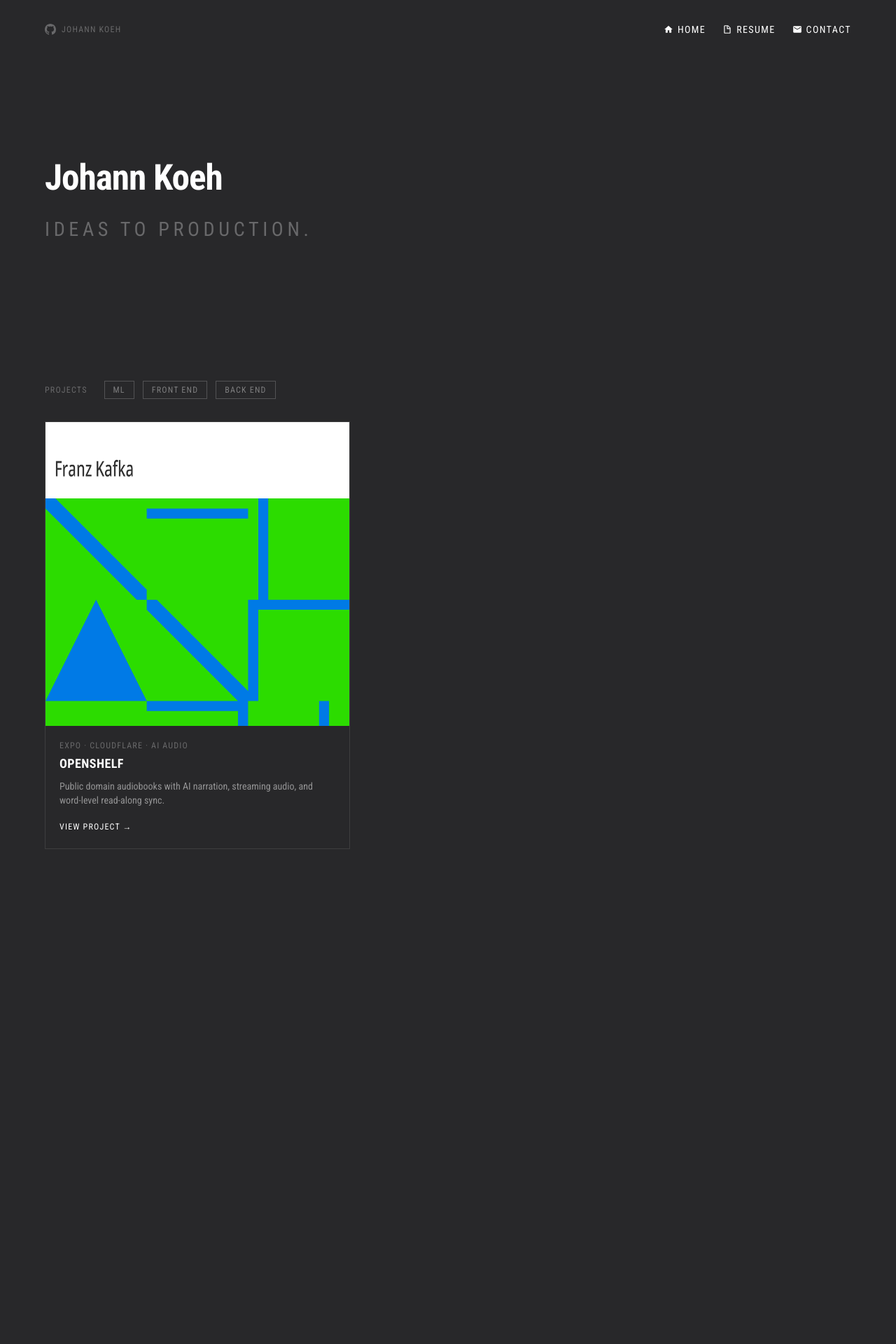
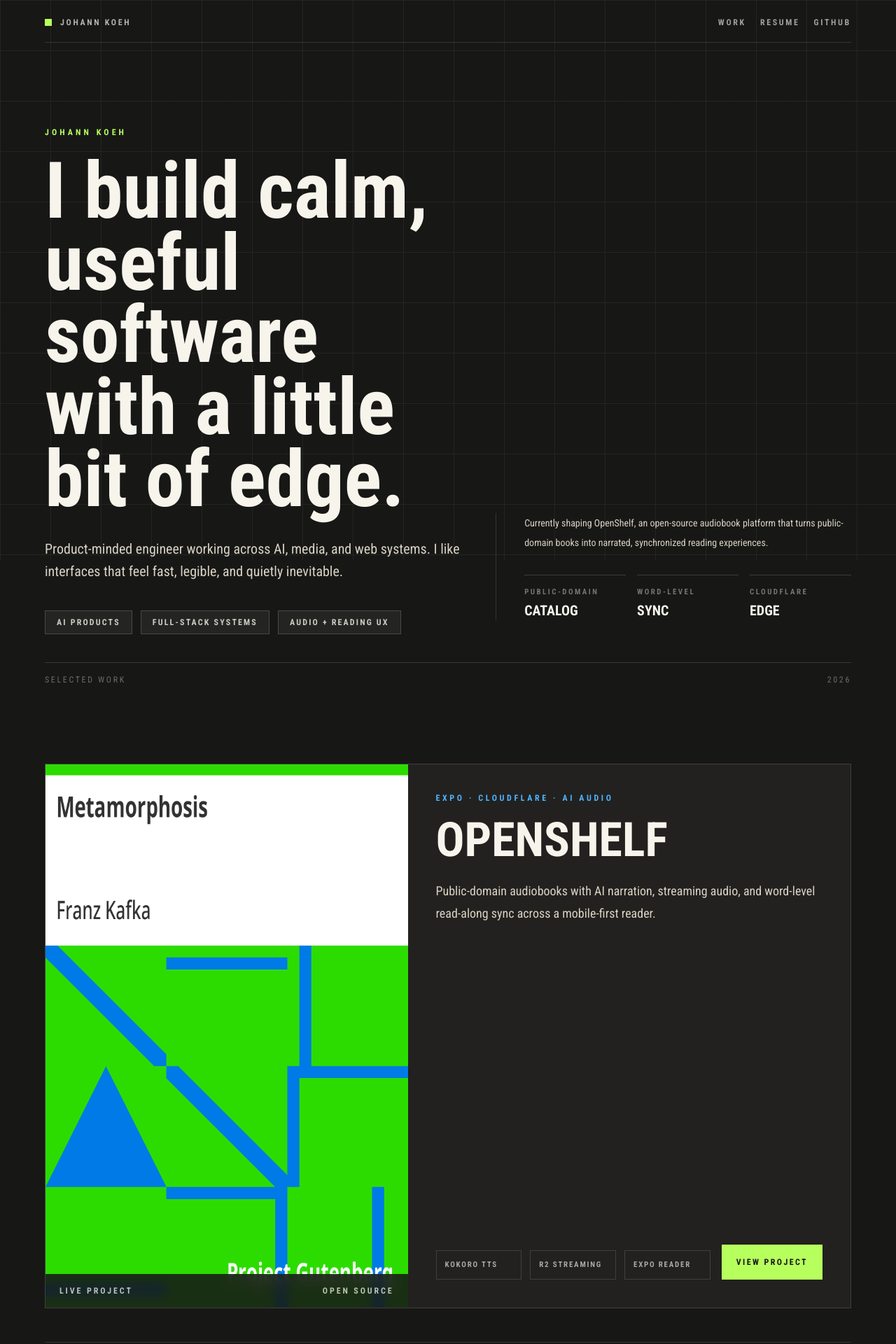
Before and after one commit to jkoeh/personal-website, a React (Vite) app: page / in a window 1280 px wide. Shown: the top 1920 px of the page at 70% size. Before the commit the page ends 1277 px from the top, so only its background shows below. Built offline with nearby package versions, Linux system fonts and the light colour scheme.

Commit message:
Redesign portfolio homepage

```diff
--- a/src/App.tsx
+++ b/src/App.tsx
@@ -1,79 +1,154 @@
-import { useState } from 'react';
 import Header from './components/Header';
-import HeroSlot from './components/HeroSlot';
 import openShelfImg from './images/openshelf.png';
 
-const PROJECT_TYPES = ['ML', 'Front End', 'Back End'];
+const focusAreas = ['AI products', 'Full-stack systems', 'Audio + reading UX'];
+const metrics = [
+  ['Public-domain', 'catalog'],
+  ['Word-level', 'sync'],
+  ['Cloudflare', 'edge'],
+];
 
 function App() {
-  const [projectTypeSelected, setProjectType] = useState('');
+  return (
+    <div className="min-h-screen overflow-hidden bg-[#171716] text-[#f7f4ec]">
+      <div className="pointer-events-none fixed inset-0 opacity-[0.08] [background-image:linear-gradient(rgba(247,244,236,.8)_1px,transparent_1px),linear-gradient(90deg,rgba(247,244,236,.8)_1px,transparent_1px)] [background-size:72px_72px]" />
 
-  function toggleType(type: string) {
-    setProjectType((prev) => (prev === type ? '' : type));
-  }
+      <section className="relative min-h-screen flex flex-col">
+        <Header />
 
-  return (
-    <div>
-      {/* ── HERO ── */}
-      <section className="min-h-[60vh] flex flex-col">
-        <Header />
-        <div className="flex-1 flex flex-col justify-center">
-          <HeroSlot />
-        </div>
-      </section>
+        <main className="flex-1 px-6 py-10 min-[700px]:px-12 min-[1040px]:px-16">
+          <div className="mx-auto grid max-w-7xl grid-cols-1 gap-12 min-[980px]:grid-cols-[1.08fr_.92fr] min-[980px]:items-end">
+            <div className="pt-10 min-[980px]:pt-20">
+              <p className="mb-6 text-xs font-bold uppercase tracking-[0.34em] text-[#b7ff5d]">
+                Johann Koeh
+              </p>
+              <h1 className="max-w-4xl text-[52px] font-black leading-[0.92] tracking-normal min-[700px]:text-[88px] min-[1160px]:text-[112px]">
+                I build calm, useful software with a little bit of edge.
+              </h1>
+              <p className="mt-8 max-w-2xl text-lg leading-8 text-[#d8d2c3] min-[700px]:text-xl">
+                Product-minded engineer working across AI, media, and web systems. I like
+                interfaces that feel fast, legible, and quietly inevitable.
+              </p>
 
-      {/* ── PROJECTS ── */}
-      <section className="px-10 min-[700px]:px-16 py-16">
-        <div className="flex items-center gap-6 mb-8 flex-wrap">
-          <p className="text-white/30 text-xs uppercase tracking-widest">Projects</p>
-          <div className="flex gap-3 flex-wrap">
-            {PROJECT_TYPES.map((type) => (
-              <button
-                key={type}
-                onClick={() => toggleType(type)}
-                className={`
-                  px-3 py-1 text-xs uppercase tracking-widest border transition-colors cursor-pointer
-                  ${
-                    projectTypeSelected === type
-                      ? 'bg-white text-[#28282a] border-white'
-                      : 'bg-transparent text-white/40 border-white/20 hover:border-white hover:text-white'
-                  }
-                `}
+              <div className="mt-10 flex flex-wrap gap-3">
+                {focusAreas.map((area) => (
+                  <span
+                    key={area}
+                    className="border border-[#f7f4ec]/18 bg-[#f7f4ec]/6 px-4 py-2 text-xs font-bold uppercase tracking-[0.18em] text-[#f7f4ec]/80"
                   >
-                {type}
-              </button>
+                    {area}
+                  </span>
                 ))}
               </div>
             </div>
 
-        <div className="grid grid-cols-1 min-[700px]:grid-cols-2 gap-6 max-w-4xl">
-          <div className="border border-white/10 overflow-hidden">
+            <aside className="border-y border-[#f7f4ec]/14 py-6 min-[980px]:mb-5 min-[980px]:border-y-0 min-[980px]:border-l min-[980px]:py-0 min-[980px]:pl-10">
+              <p className="text-sm leading-7 text-[#d8d2c3]">
+                Currently shaping OpenShelf, an open-source audiobook platform that turns
+                public-domain books into narrated, synchronized reading experiences.
+              </p>
+              <div className="mt-8 grid grid-cols-3 gap-4">
+                {metrics.map(([top, bottom]) => (
+                  <div key={top} className="border-t border-[#f7f4ec]/18 pt-4">
+                    <p className="text-[11px] font-bold uppercase tracking-[0.22em] text-[#f7f4ec]/42">
+                      {top}
+                    </p>
+                    <p className="mt-1 text-xl font-black uppercase tracking-normal text-[#f7f4ec]">
+                      {bottom}
+                    </p>
+                  </div>
+                ))}
+              </div>
+            </aside>
+          </div>
+        </main>
+
+        <div className="px-6 pb-8 min-[700px]:px-12 min-[1040px]:px-16">
+          <div className="mx-auto flex max-w-7xl items-center justify-between border-t border-[#f7f4ec]/14 pt-4 text-xs uppercase tracking-[0.22em] text-[#f7f4ec]/38">
+            <span>Selected work</span>
+            <span>2026</span>
+          </div>
+        </div>
+      </section>
+
+      <section id="work" className="relative px-6 py-20 min-[700px]:px-12 min-[1040px]:px-16">
+        <div className="mx-auto max-w-7xl">
+          <a
+            href="https://openshelf.johannkoeh.io"
+            className="group grid overflow-hidden border border-[#f7f4ec]/14 bg-[#22211f] text-[#f7f4ec] no-underline transition-colors hover:border-[#b7ff5d]/70 min-[900px]:grid-cols-[.9fr_1.1fr]"
+          >
+            <div className="relative min-h-[360px] overflow-hidden bg-[#24e000]">
               <img
                 src={openShelfImg}
                 alt="OpenShelf audiobook cover"
-              className="w-full aspect-square object-cover"
+                className="h-full w-full object-cover transition-transform duration-700 group-hover:scale-[1.025]"
               />
-            <div className="p-5">
-              <p className="text-white/30 text-xs uppercase tracking-widest">
+              <div className="absolute bottom-0 left-0 right-0 flex items-center justify-between bg-[#171716]/88 px-5 py-4 text-xs font-bold uppercase tracking-[0.24em] text-[#f7f4ec]/74 backdrop-blur">
+                <span>Live project</span>
+                <span>Open source</span>
+              </div>
+            </div>
+
+            <div className="flex min-h-[360px] flex-col justify-between p-7 min-[700px]:p-10">
+              <div>
+                <p className="text-xs font-bold uppercase tracking-[0.3em] text-[#4eb4ff]">
                   Expo · Cloudflare · AI Audio
                 </p>
-              <h3 className="text-white font-bold text-lg uppercase tracking-wide mt-1">
+                <h2 className="mt-5 max-w-2xl text-[42px] font-black uppercase leading-[0.95] tracking-normal min-[700px]:text-[68px]">
                   OpenShelf
-              </h3>
-              <p className="text-white/50 text-sm mt-2">
-                Public domain audiobooks with AI narration, streaming audio, and word-level
-                read-along sync.
+                </h2>
+                <p className="mt-6 max-w-xl text-lg leading-8 text-[#d8d2c3]">
+                  Public-domain audiobooks with AI narration, streaming audio, and word-level
+                  read-along sync across a mobile-first reader.
                 </p>
-              <a
-                href="https://openshelf.johannkoeh.io"
-                className="inline-block mt-5 text-xs text-white uppercase tracking-widest hover:text-white/50 transition-colors no-underline"
+              </div>
+
+              <div className="mt-12 grid gap-4 min-[700px]:grid-cols-[1fr_auto] min-[700px]:items-end">
+                <div className="grid grid-cols-3 gap-3">
+                  {['Kokoro TTS', 'R2 streaming', 'Expo reader'].map((item) => (
+                    <span
+                      key={item}
+                      className="border border-[#f7f4ec]/14 px-3 py-3 text-[11px] font-bold uppercase tracking-[0.16em] text-[#f7f4ec]/64"
                     >
-                View Project →
+                      {item}
+                    </span>
+                  ))}
+                </div>
+                <span className="inline-flex items-center justify-center border border-[#b7ff5d] bg-[#b7ff5d] px-5 py-4 text-xs font-black uppercase tracking-[0.2em] text-[#171716] transition-transform group-hover:-translate-y-1">
+                  View project
+                </span>
+              </div>
+            </div>
           </a>
-            </div>
+
+          <div className="mt-12 grid gap-5 border-t border-[#f7f4ec]/14 pt-8 text-sm leading-7 text-[#d8d2c3] min-[780px]:grid-cols-3">
+            <p>
+              I care about the boring parts that make products feel good: data contracts,
+              deployment paths, loading states, and the small moments where users decide whether
+              to trust a tool.
+            </p>
+            <p>
+              The work usually lands somewhere between product engineering and systems design,
+              with a bias toward shipping the thing people can actually touch.
+            </p>
+            <p>
+              This site is intentionally small. The projects should do most of the talking.
+            </p>
           </div>
         </div>
       </section>
+
+      <footer className="relative px-6 pb-10 min-[700px]:px-12 min-[1040px]:px-16">
+        <div className="mx-auto flex max-w-7xl flex-wrap items-center justify-between gap-4 border-t border-[#f7f4ec]/14 pt-6 text-xs uppercase tracking-[0.22em] text-[#f7f4ec]/38">
+          <span>Johann Koeh</span>
+          <a
+            href="https://github.com/jkoeh"
+            className="text-[#f7f4ec]/48 no-underline transition-colors hover:text-[#f7f4ec]"
+          >
+            GitHub
+          </a>
+        </div>
+      </footer>
     </div>
   );
 }
--- a/src/components/Header.tsx
+++ b/src/components/Header.tsx
@@ -1,38 +1,34 @@
 const Header = () => (
-  <div className="flex justify-between items-center px-10 min-[700px]:px-16 pt-8 pb-4 text-white text-sm uppercase tracking-widest">
-    <a
-      className="flex items-center gap-2 text-white/30 text-xs tracking-widest no-underline hover:text-white/60 transition-colors"
-      href="https://github.com/jkoeh"
-    >
-      <svg className="w-4 h-4 fill-current" viewBox="0 0 24 24" aria-hidden="true">
-        <path d="M12 0C5.37 0 0 5.37 0 12c0 5.31 3.435 9.795 8.205 11.385.6.105.825-.255.825-.57 0-.285-.015-1.23-.015-2.235-3.015.555-3.795-.735-4.035-1.41-.135-.345-.72-1.41-1.23-1.695-.42-.225-1.02-.78-.015-.795.945-.015 1.62.87 1.845 1.23 1.08 1.815 2.805 1.305 3.495.99.105-.78.42-1.305.765-1.605-2.67-.3-5.46-1.335-5.46-5.925 0-1.305.465-2.385 1.23-3.225-.12-.3-.54-1.53.12-3.18 0 0 1.005-.315 3.3 1.23.96-.27 1.98-.405 3-.405s2.04.135 3 .405c2.295-1.56 3.3-1.23 3.3-1.23.66 1.65.24 2.88.12 3.18.765.84 1.23 1.905 1.23 3.225 0 4.605-2.805 5.625-5.475 5.925.435.375.81 1.095.81 2.22 0 1.605-.015 2.895-.015 3.3 0 .315.225.69.825.57A12.02 12.02 0 0 0 24 12c0-6.63-5.37-12-12-12z" />
-      </svg>
-      Johann Koeh
-    </a>
-    <nav className="flex gap-6">
-      <div className="flex items-center gap-1.5 cursor-pointer hover:text-white/60 transition-colors">
-        <svg className="w-3.5 h-3.5 fill-current" viewBox="0 0 24 24" aria-hidden="true">
-          <path d="M10 20v-6h4v6h5v-8h3L12 3 2 12h3v8z" />
-        </svg>
-        Home
-      </div>
+  <header className="px-6 pt-6 min-[700px]:px-12 min-[1040px]:px-16">
+    <div className="mx-auto flex max-w-7xl flex-wrap items-center justify-between gap-5 border-b border-[#f7f4ec]/14 pb-5 text-xs font-bold uppercase tracking-[0.22em] text-[#f7f4ec]/62">
       <a
-        className="flex items-center gap-1.5 text-white no-underline hover:text-white/60 transition-colors"
-        href="http://johann-resume.s3-website.us-east-2.amazonaws.com/"
+        className="flex items-center gap-3 text-[#f7f4ec]/70 no-underline transition-colors hover:text-[#f7f4ec]"
+        href="/"
+        aria-label="Johann Koeh home"
       >
-        <svg className="w-3.5 h-3.5 fill-current" viewBox="0 0 24 24" aria-hidden="true">
-          <path d="M14 2H6a2 2 0 0 0-2 2v16a2 2 0 0 0 2 2h12a2 2 0 0 0 2-2V8l-6-6zm-1 1.5L18.5 9H13V3.5zM6 20V4h5v7h7v9H6z" />
-        </svg>
-        Resume
+        <span className="h-2.5 w-2.5 bg-[#b7ff5d]" aria-hidden="true" />
+        Johann Koeh
       </a>
-      <div className="flex items-center gap-1.5 cursor-pointer hover:text-white/60 transition-colors">
-        <svg className="w-3.5 h-3.5 fill-current" viewBox="0 0 24 24" aria-hidden="true">
-          <path d="M20 4H4a2 2 0 0 0-2 2v12a2 2 0 0 0 2 2h16a2 2 0 0 0 2-2V6a2 2 0 0 0-2-2zm0 4-8 5-8-5V6l8 5 8-5v2z" />
-        </svg>
-        Contact
-      </div>
-    </nav>
-  </div>
+
+      <nav className="flex flex-wrap items-center gap-x-5 gap-y-3">
+        <a className="text-current no-underline transition-colors hover:text-[#f7f4ec]" href="#work">
+          Work
+        </a>
+        <a
+          className="text-current no-underline transition-colors hover:text-[#f7f4ec]"
+          href="http://johann-resume.s3-website.us-east-2.amazonaws.com/"
+        >
+          Resume
+        </a>
+        <a
+          className="text-current no-underline transition-colors hover:text-[#f7f4ec]"
+          href="https://github.com/jkoeh"
+        >
+          GitHub
+        </a>
+      </nav>
+    </div>
+  </header>
 );
 
 export default Header;
--- a/src/components/HeroSlot.tsx
+++ /dev/null
@@ -1,74 +0,0 @@
-const SLOT_ITEMS = [
-  "AI",
-  "Front-end",
-  "Back-end",
-  "Web",
-  "Systems",
-  "Product",
-  "Platform",
-  "ML",
-];
-
-// Number of items repeated at the end to prevent a hard visual stop
-const DUPLICATE_COUNT = 3;
-
-const HeroSlot = () => {
-  return (
-    <div className="px-10 min-[700px]:px-16 pt-12 pb-8 text-left">
-      <h1 className="text-white text-[clamp(36px,4vw,56px)] font-extrabold tracking-[-0.02em] m-0 mb-3">
-        Johann Koeh
-      </h1>
-
-      {/* Final reveal is an absolute inline row matching this flex layout. */}
-      <div className="relative flex items-center gap-[10px] text-[clamp(22px,2.2vw,32px)] font-bold tracking-[-0.01em]">
-        {/* Slot reel — decorative, screen readers skip */}
-        <span className="slot-fade-line" aria-hidden="true">
-          {/* Window: fixed size + edge fade mask */}
-          <span className="relative block h-[34px] w-[140px] overflow-hidden [mask-image:linear-gradient(transparent,black_20%,black_80%,transparent)] [-webkit-mask-image:linear-gradient(transparent,black_20%,black_80%,transparent)]">
-            {/* Scrolling track */}
-            <span className="block will-change-transform slot-track text-white">
-              {SLOT_ITEMS.map((item) => (
-                <span
-                  key={item}
-                  className="block h-[34px] leading-[34px] opacity-[0.92]"
-                >
-                  {item}
-                </span>
-              ))}
-              {/* Blank — visual pause before settling */}
-              <span className="block h-[34px] leading-[34px] opacity-0">
-                &nbsp;
-              </span>
-              {/* Duplicates — prevent hard visual stop */}
-              {SLOT_ITEMS.slice(0, DUPLICATE_COUNT).map((item) => (
-                <span
-                  key={`dup-${item}`}
-                  className="block h-[34px] leading-[34px] opacity-[0.92]"
-                >
-                  {item}
-                </span>
-              ))}
-            </span>
-          </span>
-        </span>
-
-        {/* "Engineer" suffix — fades out with the reel */}
-        <span className="text-white whitespace-nowrap slot-fade-line">
-          Engineer
-        </span>
-
-        {/*
-          Final state: inline row matching the flex layout above.
-          w-[140px] mirrors the slot window so "Builder." lands on "Engineer".
-        */}
-        <span className="absolute inset-y-0 left-0 flex items-center gap-[10px] opacity-0 translate-y-[2px] slot-reveal-final">
-          <span className="text-white/30 uppercase tracking-[0.2em] font-normal">
-            Ideas to Production.
-          </span>
-        </span>
-      </div>
-    </div>
-  );
-};
-
-export default HeroSlot;
--- a/src/index.css
+++ b/src/index.css
@@ -5,48 +5,8 @@ html,
 #root {
   height: 100%;
   margin: 0;
-  background-color: #28282a;
+  background-color: #171716;
   font-family: 'Roboto Condensed', sans-serif;
   -webkit-font-smoothing: antialiased;
   -moz-osx-font-smoothing: grayscale;
 }
-
-/* ── Slot machine hero animation ── */
-
-@keyframes slot-spin {
-  from { transform: translateY(0); }
-  to   { transform: translateY(-272px); } /* 34px × 8 items → lands on blank */
-}
-
-@keyframes slot-settle {
-  from { transform: translateY(-272px); }
-  to   { transform: translateY(-306px); } /* 34px × 9 → lands on duplicate "AI" */
-}
-
-@keyframes slot-fade-out {
-  to { opacity: 0; filter: blur(1px); }
-}
-
-@keyframes slot-reveal {
-  to { opacity: 1; transform: translateY(0); }
-}
-
-.slot-track {
-  animation:
-    slot-spin   2.5s cubic-bezier(.2, .8, .2, 1)    0.3s forwards,
-    slot-settle 1.5s cubic-bezier(.12, .8, .18, 1)  2.8s forwards;
-}
-
-.slot-fade-line {
-  animation: slot-fade-out 0.4s ease 4.5s forwards;
-}
-
-.slot-reveal-final {
-  animation: slot-reveal 0.6s ease 4.7s forwards;
-}
-
-@media (prefers-reduced-motion: reduce) {
-  .slot-track        { animation: none; transform: translateY(-306px); }
-  .slot-fade-line    { animation: none; opacity: 0; }
-  .slot-reveal-final { animation: none; opacity: 1; transform: translateY(0); }
-}
```
Also changed, not shown: 2 other files (tests, documents, lock files or other folders). Lines whose indentation alone changed are shown as unchanged.
